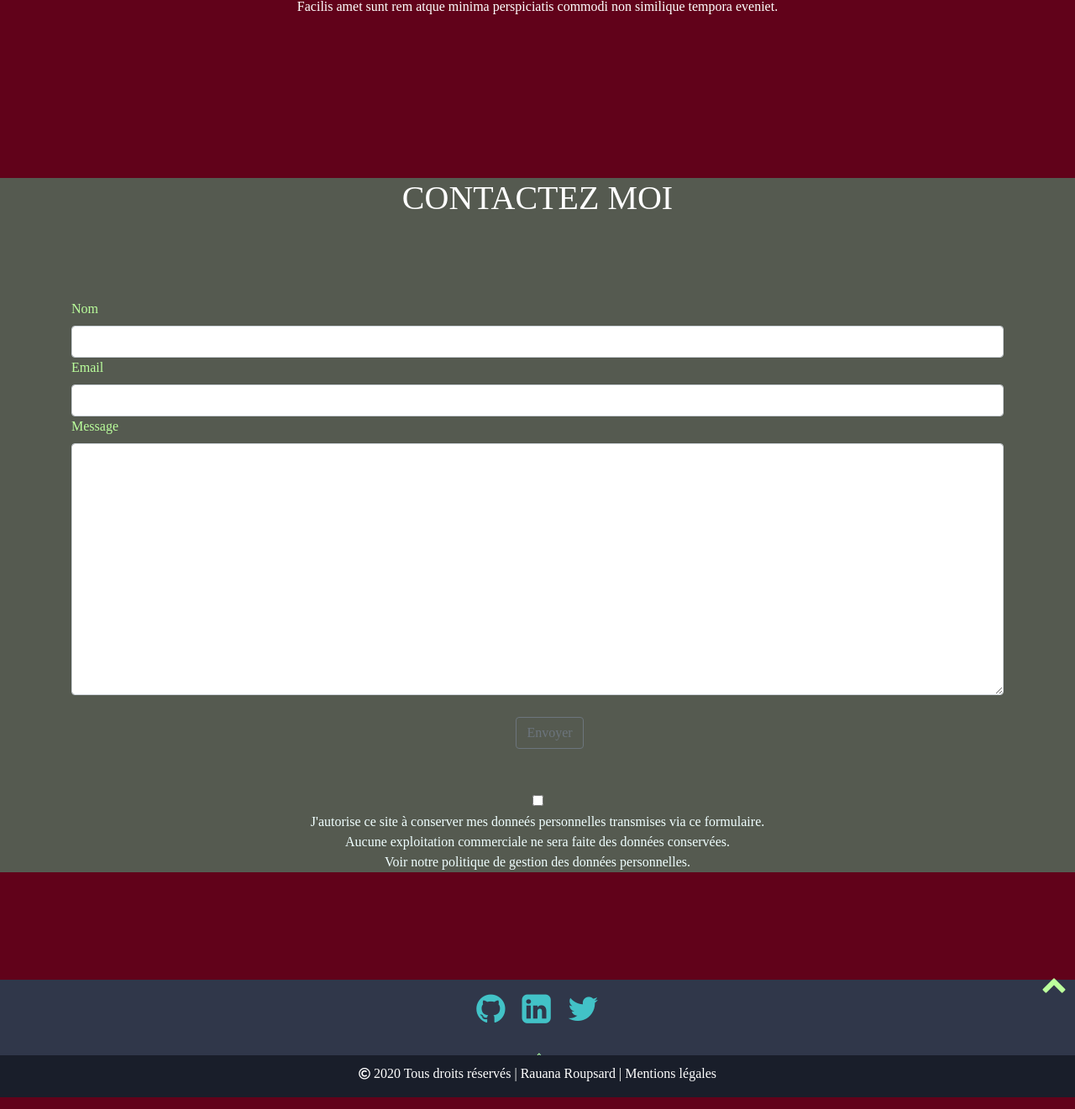
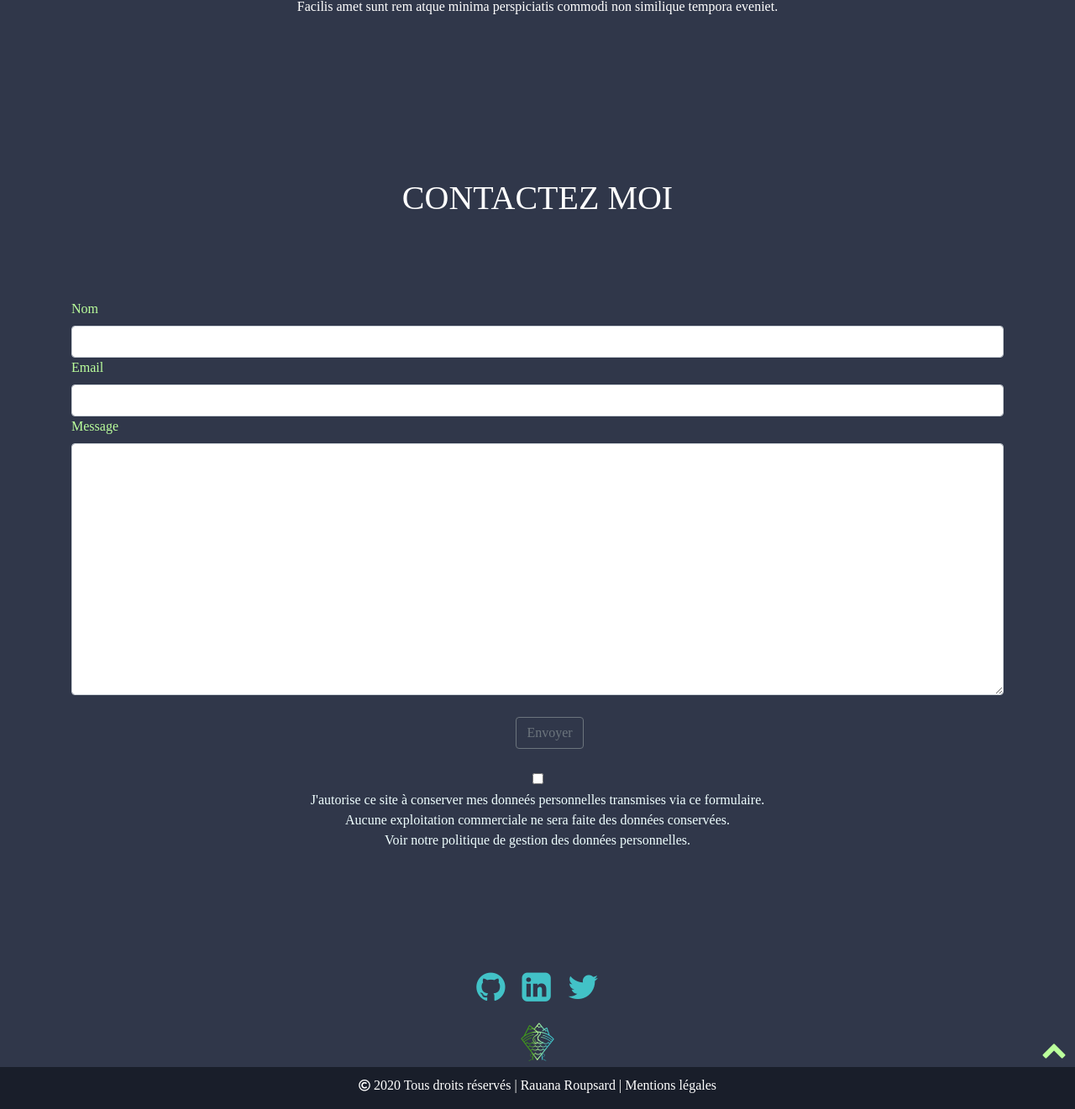
Before and after one commit to harfang14/portfolio, a PHP site: page /index.html in a window 1280 px wide; the page is wider, and only the part inside the window is pictured. Shown: the part 4635-5956 px from the top of that part at 84% size. Run offline with PHP 8.4, Linux system fonts and the light colour scheme; some libraries are stand-ins or nearby versions; some web fonts are replaced.

Commit message:
arrangement footer, ajouter information pour les rubriques expériences et projets dès que possible

```diff
--- a/Asset/css/styles.css
+++ b/Asset/css/styles.css
@@ -1,8 +1,9 @@
   body {
-    background-color: #ccd3e2;
+   /* background-color: #ccd3e2;*/
     font-family:'Inria Serif', serif;
     height: 100%;
     width: 100%;
+    background-color:#30374A ;
   }
 
   #menu-nav {
@@ -251,7 +252,7 @@
 
 
  .exp_bloc {
-   background-color: rgb(97, 2, 26);
+ /*  background-color: rgb(97, 2, 26);*/
  }
 
  .exp_title {
@@ -327,7 +328,7 @@ transform: translateY(-50%);
   }
 
 .bloc_form{
-background-color: rgb(85, 90, 80);
+/*background-color: rgb(85, 90, 80);*/
 }
 
 .contact {
@@ -388,7 +389,8 @@ textarea {
   margin-top: 2%;
   text-align: center;
   color: azure;
-  margin-top: 4%;
+
+
 }
 
 
@@ -406,7 +408,7 @@ textarea {
   justify-content: center;
   padding: 5px;
   color: #fff;
-  height: 7%;
+  height: 10%;
   background-color: #30374A;
   position: relative;
   margin-top: 10%;
@@ -415,6 +417,7 @@ textarea {
 .all {
   display: flex;
   justify-content: center;
+
 }
 
 .all a
@@ -423,6 +426,7 @@ textarea {
   padding: 10px;
   text-decoration: none;
   color: #42c2c7;
+
 }
 #backtotop
 {
@@ -431,7 +435,7 @@ textarea {
   right: 10px;
   font-size: 30px;
   color: white;
-  margin-bottom: 8%;
+  margin-bottom: 3%;
   color: #bbff9c;
 
 }
@@ -453,8 +457,11 @@ textarea {
 .logo_footer
 {
   justify-content: center;
-  margin-top: 20px;
+  margin-top: 10px;
+  height: 100px;
+  /* width: 450px; */
   text-align: center;
+
 }
 
 .logo_footer img {
--- a/index.html
+++ b/index.html
@@ -37,7 +37,7 @@
 
        <div class="describe">
             <h1><strong>RAUANA ROUPSARD</strong></h1>
-            <p><strong> Développeur Web</strong> </p>
+            <p><strong> Développeuse Web</strong> </p>
             <p id="a_propos"></p>
         </div>
 
```
